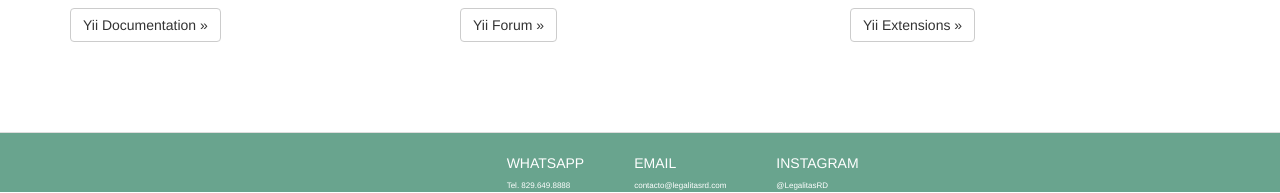
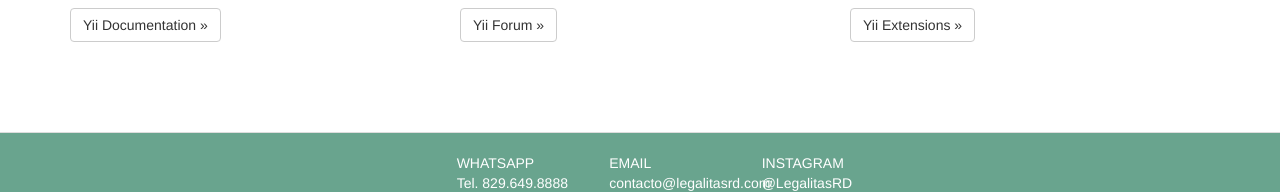
Before and after one commit to dakonon-developers/legalitas, a Yii app: template views/site/index.php in a window 1280 px wide. Shown: the part 608-801 px from the top of the page. Run offline with PHP 8.4 and a stand-in for Yii, Linux system fonts and the light colour scheme; the template is opened without the code that fills it, so the values that code supplies are empty; some libraries are stand-ins or nearby versions.

Commit message:
Acomodado el footer del template base

```diff
--- a/views/layouts/main.php
+++ b/views/layouts/main.php
@@ -71,11 +71,10 @@ LegalitasAsset::register($this);
 
 <footer class="footer green-color">
     <div class="col-md-6 col-md-offset-4 col-xs-6 col-xs-offset-3 col-sm-6 col-sm-offset-3">
-        <ul class="footer-navbar">
-            <li><a href="#">WHATSAPP <br><span>Tel. 829.649.8888</span></a></li>
-            <li class="separador"><a href="#">EMAIL <br><span>contacto@legalitasrd.com</span></a></li>
-            <li><a href="#">INSTAGRAM <br><span>@LegalitasRD</span></a></li>
-        </ul>
+
+            <div class="col-md-3"><a href="#">WHATSAPP <br><span>Tel. 829.649.8888</span></a></div>
+            <div class="col-md-3" id="separador"><a href="#">EMAIL <br><span>contacto@legalitasrd.com</span></a></div>
+            <div class="col-md-3"><a href="#">INSTAGRAM <br><span>@LegalitasRD</span></a></div>
     </div>
 </footer>
 
--- a/views/site/index.php
+++ b/views/site/index.php
@@ -2,7 +2,7 @@
 
 /* @var $this yii\web\View */
 
-$this->title = 'My Yii Application';
+$this->title = 'Legalitas';
 ?>
 <div class="site-index">
 
```
